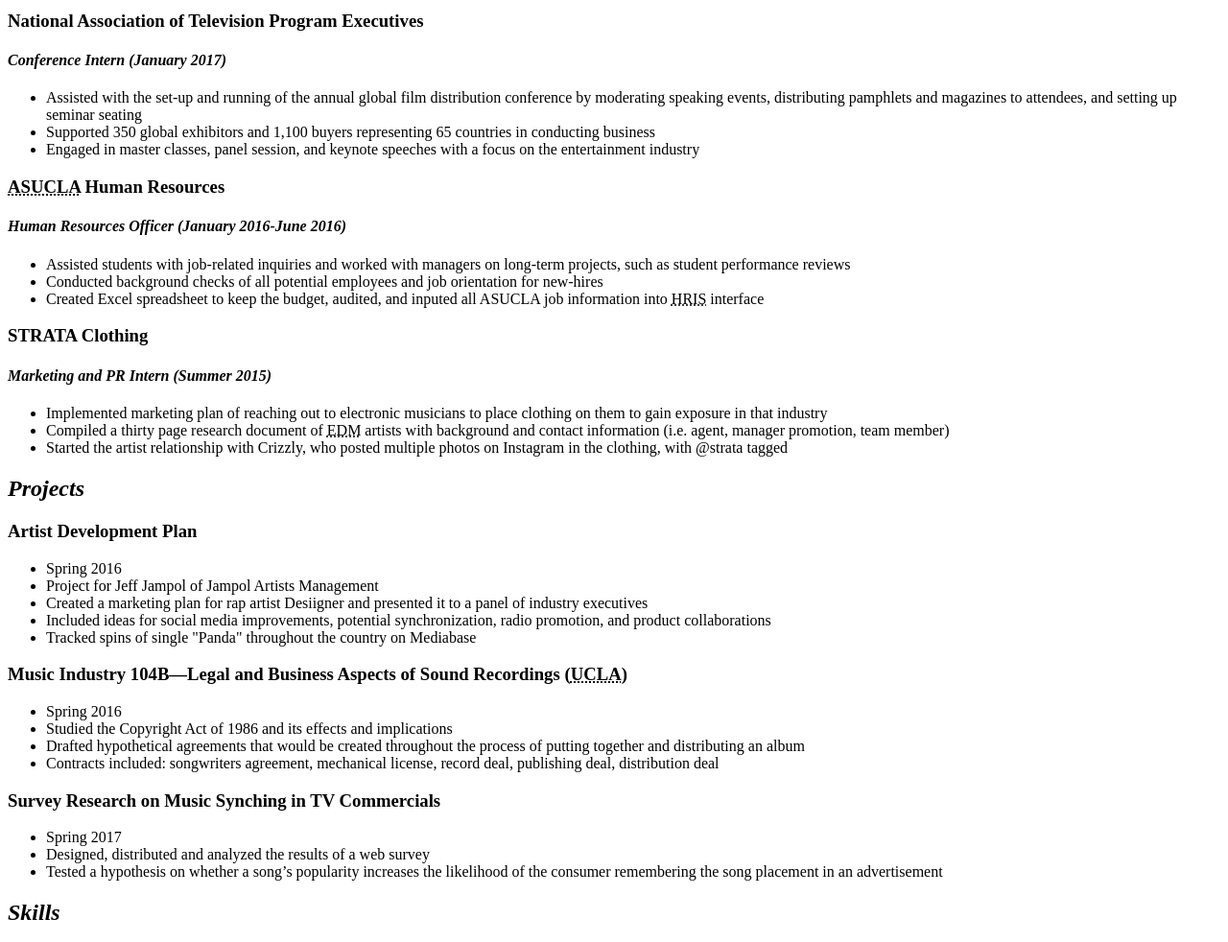
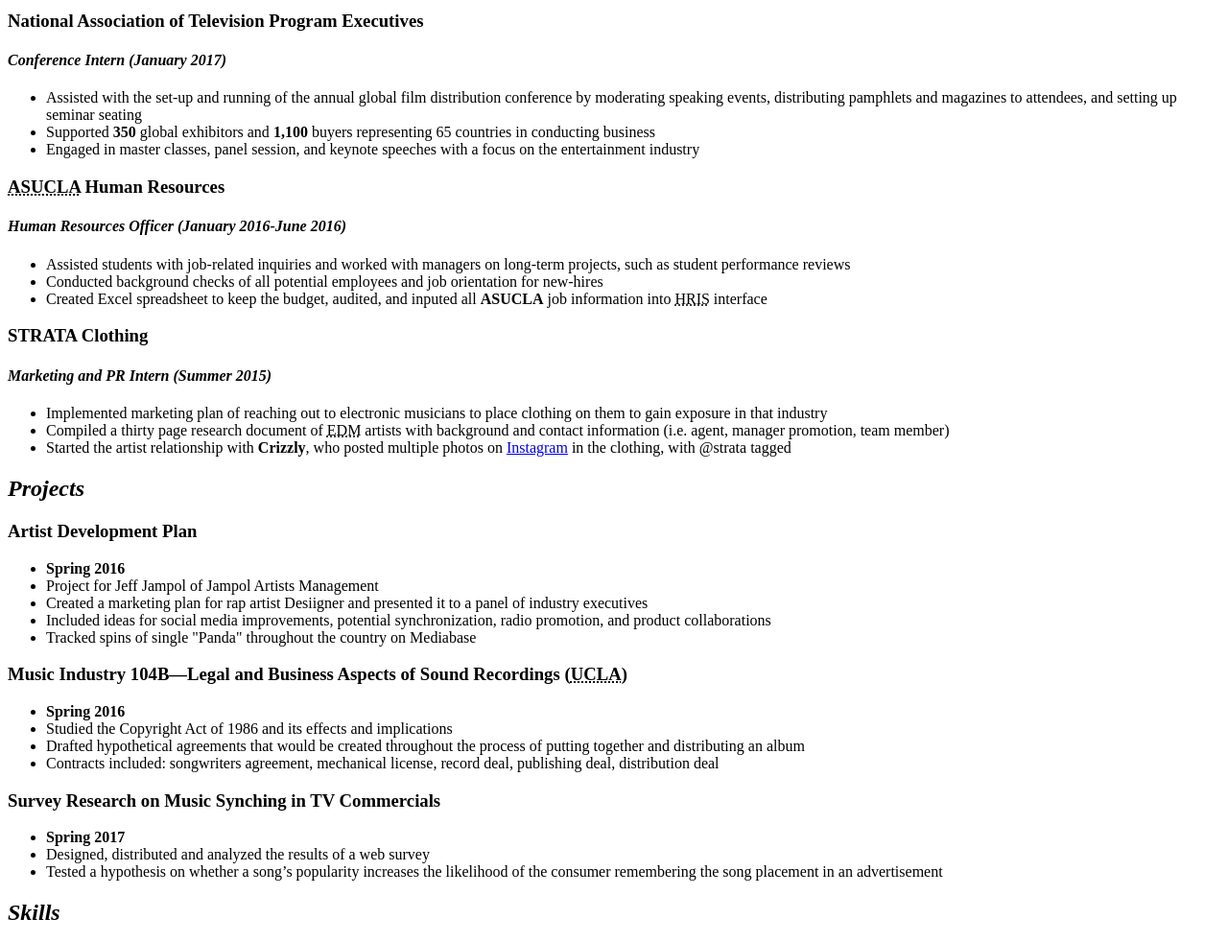
Before and after one commit to kxs678/kxs678.github.io, a plain HTML site: page resume.html in a window 1280 px wide. Shown: the part 460-1442 px from the top of the page at 96% size. Drawn offline with Linux system fonts and the light colour scheme.

Commit message:
strong+url

```diff
--- a/resume.html
+++ b/resume.html
@@ -34,7 +34,7 @@
             <h4><em>Conference Intern (January 2017)</em></h4>
               <ul>
                 <li>Assisted with the set-up and running of the annual global film distribution conference by moderating speaking events, distributing pamphlets and magazines to attendees, and setting up seminar seating</li>
-                <li>Supported 350 global exhibitors and 1,100 buyers representing 65 countries in conducting business</li>
+                <li>Supported <strong>350</strong> global exhibitors and <strong>1,100</strong> buyers representing 65 countries in conducting business</li>
                 <li>Engaged in master classes, panel session, and keynote speeches with a focus on the entertainment industry</li>
               </ul>
           <h3><abbr title="Associated Student Union Los Angeles">ASUCLA</abbr> Human Resources</h3>
@@ -42,21 +42,21 @@
               <ul>
                 <li>Assisted students with job-related inquiries and worked with managers on long-term projects, such as student performance reviews</li>
                 <li>Conducted background checks of all potential employees and job orientation for new-hires</li>
-                <li>Created Excel spreadsheet to keep the budget, audited, and inputed all ASUCLA job information into <abbr title="Human Resource Information System">HRIS</abbr> interface</li>
+                <li>Created Excel spreadsheet to keep the budget, audited, and inputed all <strong>ASUCLA</strong> job information into <abbr title="Human Resource Information System">HRIS</abbr> interface</li>
               </ul>
           <h3>STRATA Clothing</h3>
             <h4><em>Marketing and PR Intern (Summer 2015)</em></h4>
               <ul>
                 <li>Implemented marketing plan of reaching out to electronic musicians to place clothing on them to gain exposure in that industry</li>
                 <li>Compiled a thirty page research document of <abbr title="Electric Dance Music">EDM</abbr> artists with background and contact information (i.e. agent, manager promotion, team member)</li>
-                <li>Started the artist relationship with Crizzly, who posted multiple photos on Instagram in the clothing, with @strata tagged </li>
+                <li>Started the artist relationship with <strong>Crizzly</strong>, who posted multiple photos on <a href="https://www.instagram.com/p/BAgYFf9AA_4/">Instagram</a> in the clothing, with @strata tagged </li>
               </ul>
         </section>
         <section id="projects">
           <h2><em>Projects</em></h2>
             <h3>Artist Development Plan</h3>
               <ul>
-                <li>Spring 2016</li>
+                <li><strong>Spring 2016</strong></li>
                 <li>Project for Jeff Jampol of Jampol Artists Management</li>
                 <li>Created a marketing plan for rap artist Desiigner and presented it to a panel of industry executives</li>
                 <li>Included ideas for social media improvements, potential synchronization, radio promotion, and product collaborations</li>
@@ -64,14 +64,14 @@
               </ul>
             <h3>Music Industry 104B—Legal and Business Aspects of Sound Recordings (<abbr title="University of Califonia, Los Angeles">UCLA</abbr>)</h3>
               <ul>
-                <li>Spring 2016</li>
+                <li><strong>Spring 2016</strong></li>
                 <li>Studied the Copyright Act of 1986 and its effects and implications</li>
                 <li>Drafted hypothetical agreements that would be created throughout the process of putting together and distributing an album</li>
                 <li>Contracts included: songwriters agreement, mechanical license, record deal, publishing deal, distribution deal</li>
               </ul>
             <h3>Survey Research on Music Synching in TV Commercials</h3>
               <ul>
-                <li>Spring 2017</li>
+                <li><strong>Spring 2017</strong></li>
                 <li>Designed, distributed and analyzed the results of a web survey</li>
                 <li>Tested a hypothesis on whether a song’s popularity increases the likelihood of the consumer remembering the song placement in an advertisement</li>
               </ul>
```
